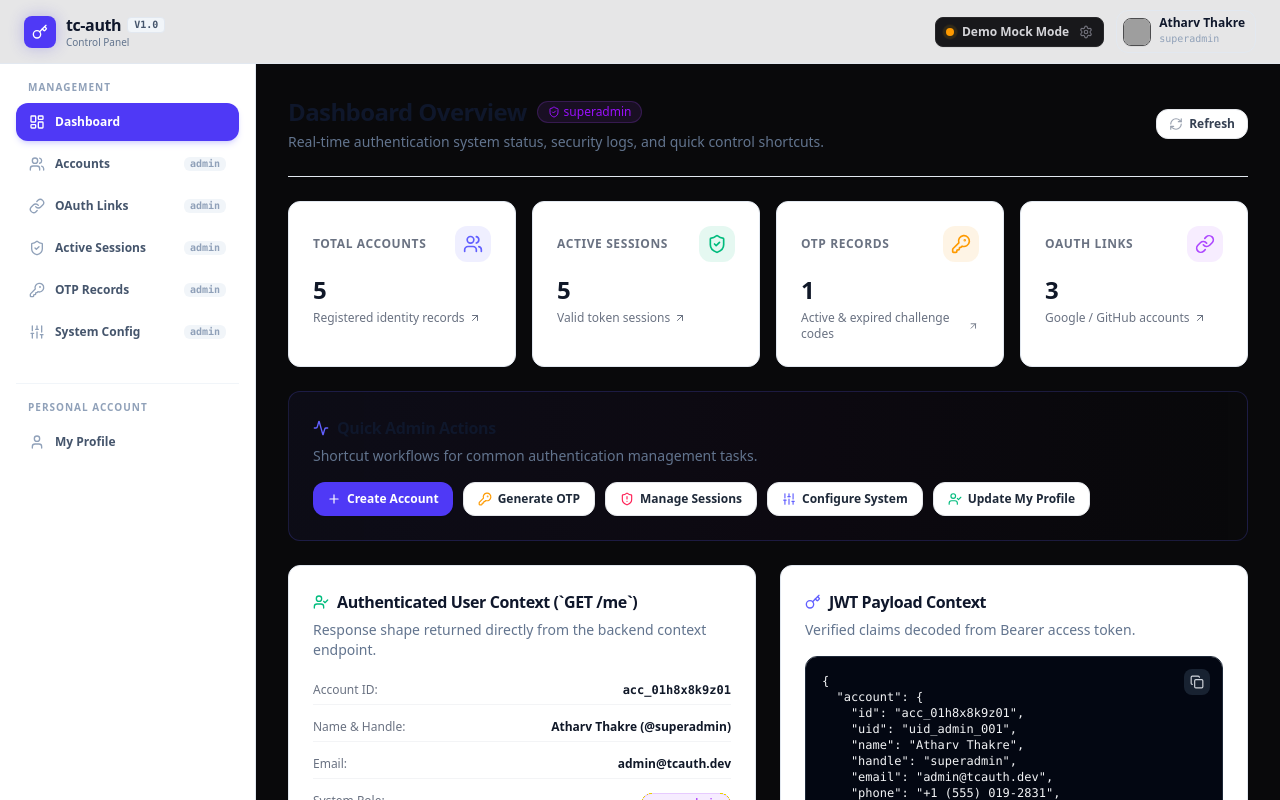
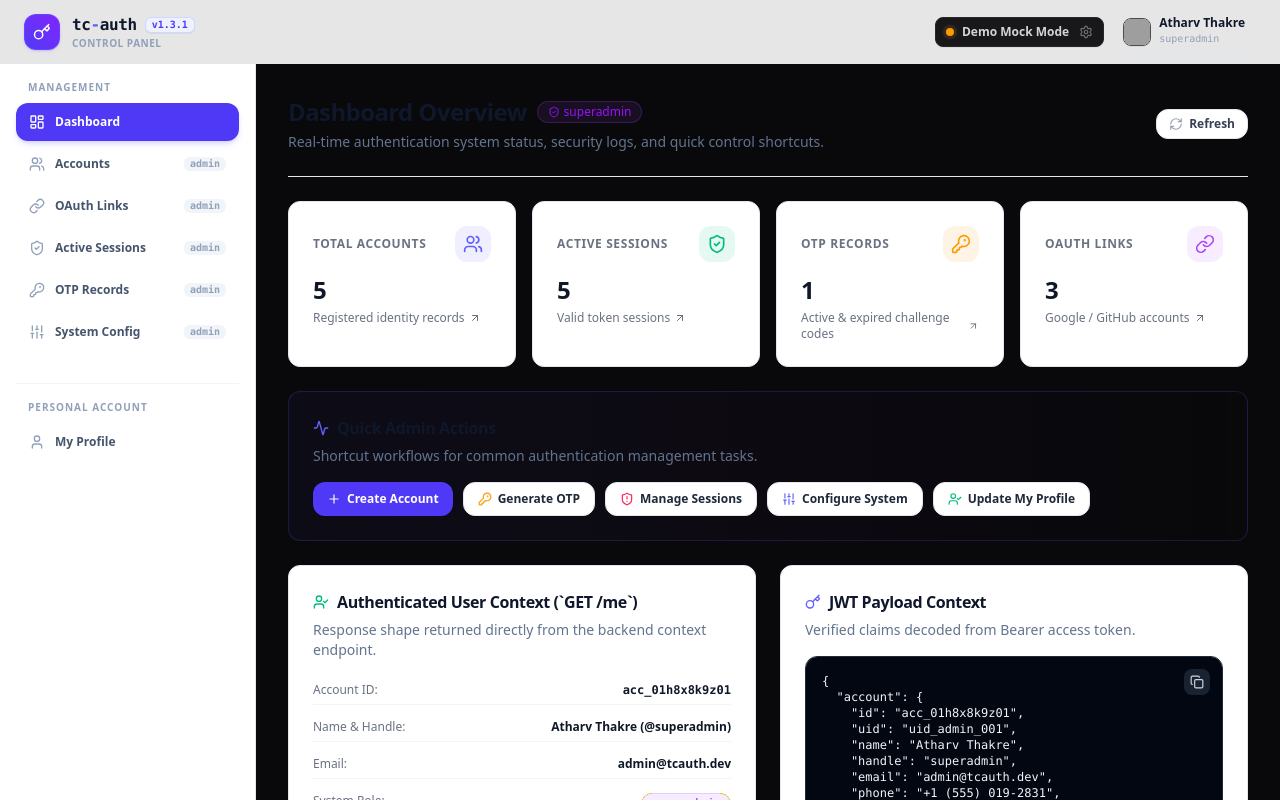
Before and after one commit to atharv-thakre/tc-dash, a React (Vite) app: page / in a window 1280 px wide. Shown: the top 800 px of the page. Built offline with nearby package versions, Linux system fonts and the light colour scheme; grey boxes are pictures that could not be loaded.

Commit message:
style: update navbar brand styling
Refine the tc-auth branding with a new gradient logo, adjusted spacing, and updated typography for a more modern, cohesive look.

```diff
--- a/src/components/layout/Navbar.tsx
+++ b/src/components/layout/Navbar.tsx
@@ -41,17 +41,23 @@ export const Navbar: React.FC<NavbarProps> = ({ onToggleMobileSidebar, activePat
 
           <div
             onClick={() => onNavigate('/dashboard')}
-            className="flex items-center gap-2.5 cursor-pointer group select-none"
+            className="flex items-center gap-3 cursor-pointer group select-none"
           >
-            <div className="flex items-center justify-center w-8 h-8 rounded-lg bg-indigo-600 text-white font-bold shadow-[0_0_15px_rgba(79,70,229,0.3)] group-hover:scale-105 transition-transform shrink-0">
-              <Key className="w-4 h-4" />
+            <div className="flex items-center justify-center w-9 h-9 rounded-xl bg-gradient-to-tr from-indigo-600 to-violet-600 text-white shadow-sm shadow-indigo-500/25 group-hover:scale-105 transition-all shrink-0 border border-indigo-400/20">
+              <Key className="w-4.5 h-4.5" />
             </div>
             <div className="flex flex-col justify-center">
-              <div className="flex items-center gap-1.5 leading-tight">
-                <span className="font-extrabold tracking-tight text-slate-900 dark:text-zinc-100 text-base leading-snug">tc-auth</span>
-                <span className="text-[10px] font-mono font-semibold uppercase px-1.5 py-0.5 rounded bg-slate-100 dark:bg-zinc-900 text-slate-600 dark:text-zinc-400 border border-slate-200 dark:border-zinc-800 leading-none">v1.0</span>
+              <div className="flex items-center gap-2">
+                <span className="font-mono font-bold text-base tracking-tight text-slate-900 dark:text-white">
+                  tc<span className="text-indigo-500 dark:text-indigo-400">-</span>auth
+                </span>
+                <span className="px-1.5 py-0.5 text-[10px] font-mono font-semibold text-indigo-600 dark:text-indigo-400 bg-indigo-50 dark:bg-indigo-950/60 border border-indigo-200/80 dark:border-indigo-800/60 rounded-md leading-none shadow-2xs">
+                  v1.3.1
+                </span>
               </div>
-              <p className="text-[10px] font-medium text-slate-500 dark:text-zinc-400 hidden sm:block leading-tight">Control Panel</p>
+              <p className="text-[10px] font-semibold tracking-wider uppercase text-slate-400 dark:text-zinc-500 hidden sm:block leading-tight">
+                Control Panel
+              </p>
             </div>
           </div>
         </div>
```
